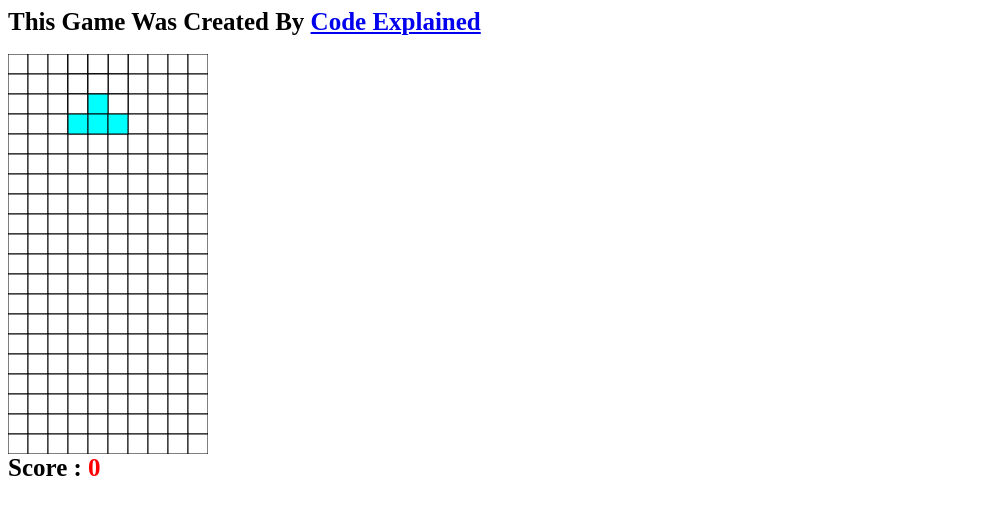
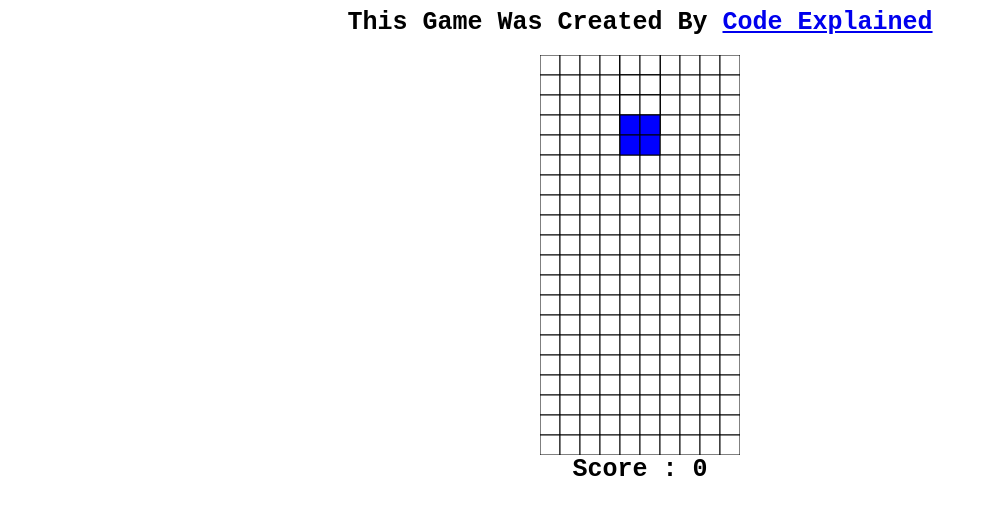
Before and after one commit to CodeExplainedRepo/Tetris-JavaScript, a plain HTML site: page index.html in a window 1280 px wide. Shown: the whole page, without its empty margins (0-986 px from the left). Drawn offline with Linux system fonts and the light colour scheme.

Commit message:
Comments added to the code

```diff
--- a/index.html
+++ b/index.html
@@ -1,14 +1,19 @@
 <html>
 <head>
-        <title>Tetris JavaScript Game</title>
+    <title>Tetris Game JS</title>
     <style>
         #score{
             display: inline-block;
-                color: red;
         }
         div{
             font-size: 25px;
             font-weight: bold;
+            font-family: monospace;
+            text-align: center;
+        }
+        canvas{
+            display: block;
+            margin:0 auto;
         }
     </style>
 </head>
--- a/tetris.js
+++ b/tetris.js
@@ -4,14 +4,14 @@ const scoreElement = document.getElementById("score");
 
 const ROW = 20;
 const COL = COLUMN = 10;
-const VACANT = "WHITE"; // the color of an empty square
-const SQ = SquareSize = 20;
+const SQ = squareSize = 20;
+const VACANT = "WHITE"; // color of an empty square
 
 // draw a square
-
 function drawSquare(x,y,color){
     ctx.fillStyle = color;
     ctx.fillRect(x*SQ,y*SQ,SQ,SQ);
+
     ctx.strokeStyle = "BLACK";
     ctx.strokeRect(x*SQ,y*SQ,SQ,SQ);
 }
@@ -19,7 +19,7 @@ function drawSquare(x,y,color){
 // create the board
 
 let board = [];
-for(r = 0; r < ROW; r++){
+for( r = 0; r <ROW; r++){
     board[r] = [];
     for(c = 0; c < COL; c++){
         board[r][c] = VACANT;
@@ -27,9 +27,8 @@ for(r = 0; r < ROW; r++){
 }
 
 // draw the board
-
 function drawBoard(){
-    for(r = 0; r < ROW; r++){
+    for( r = 0; r <ROW; r++){
         for(c = 0; c < COL; c++){
             drawSquare(c,r,board[r][c]);
         }
@@ -43,48 +42,50 @@ drawBoard();
 const PIECES = [
     [Z,"red"],
     [S,"green"],
-    [L,"yellow"],
-    [T,"cyan"],
-    [I,"orange"],
+    [T,"yellow"],
     [O,"blue"],
-    [J,"purple"]
-]
+    [L,"purple"],
+    [I,"cyan"],
+    [J,"orange"]
+];
 
-// random piece
+// generate random pieces
 
 function randomPiece(){
-    let r = randomN = Math.floor(Math.random() * PIECES.length); // num : 0 -> 6
-
-    return new Piece(PIECES[r][0] ,PIECES[r][1] );
+    let r = randomN = Math.floor(Math.random() * PIECES.length) // 0 -> 6
+    return new Piece( PIECES[r][0],PIECES[r][1]);
 }
 
 let p = randomPiece();
 
-// the object Piece
+// The Object Piece
 
 function Piece(tetromino,color){
     this.tetromino = tetromino;
-    this.tetrominoN = 0;
-    this.activeTetromino = this.tetromino[this.tetrominoN];
     this.color = color;
 
-    this.x = 3; // 3 squares from the left
-    this.y = -2; // -2 squares from the top
+    this.tetrominoN = 0; // we start from the first pattern
+    this.activeTetromino = this.tetromino[this.tetrominoN];
+
+    // we need to control the pieces
+    this.x = 3;
+    this.y = -2;
 }
 
 // fill function
 
 Piece.prototype.fill = function(color){
-    for(r = 0; r < this.activeTetromino.length; r++){
+    for( r = 0; r < this.activeTetromino.length; r++){
         for(c = 0; c < this.activeTetromino.length; c++){
+            // we draw only occupied squares
             if( this.activeTetromino[r][c]){
-                drawSquare(this.x + c, this.y + r, color);
+                drawSquare(this.x + c,this.y + r, color);
             }
         }
     }
 }
 
-// draw a piece
+// draw a piece to the board
 
 Piece.prototype.draw = function(){
     this.fill(this.color);
@@ -92,11 +93,12 @@ Piece.prototype.draw = function(){
 
 // undraw a piece
 
+
 Piece.prototype.unDraw = function(){
     this.fill(VACANT);
 }
 
-// move down the piece
+// move Down the piece
 
 Piece.prototype.moveDown = function(){
     if(!this.collision(0,1,this.activeTetromino)){
@@ -104,14 +106,23 @@ Piece.prototype.moveDown = function(){
         this.y++;
         this.draw();
     }else{
+        // we lock the piece and generate a new one
         this.lock();
         p = randomPiece();
     }
 
 }
 
-// move left
+// move Right the piece
+Piece.prototype.moveRight = function(){
+    if(!this.collision(1,0,this.activeTetromino)){
+        this.unDraw();
+        this.x++;
+        this.draw();
+    }
+}
 
+// move Left the piece
 Piece.prototype.moveLeft = function(){
     if(!this.collision(-1,0,this.activeTetromino)){
         this.unDraw();
@@ -120,106 +131,69 @@ Piece.prototype.moveLeft = function(){
     }
 }
 
-// move Right
-
-Piece.prototype.moveRight = function(){
-    if(!this.collision(1,0,this.activeTetromino)){
-        this.unDraw();
-        this.x++;
-        this.draw();
-    }
-}
-
-// rotate function
-
+// rotate the piece
 Piece.prototype.rotate = function(){
-    let nextPattern = this.tetromino[(this.tetrominoN + 1) % this.tetromino.length];
+    let nextPattern = this.tetromino[(this.tetrominoN + 1)%this.tetromino.length];
     let kick = 0;
 
     if(this.collision(0,0,nextPattern)){
-        if( this.x > COL/2){
-            // right wall
-            kick = -1;
+        if(this.x > COL/2){
+            // it's the right wall
+            kick = -1; // we need to move the piece to the left
         }else{
-            // left wall
-            kick = 1;
+            // it's the left wall
+            kick = 1; // we need to move the piece to the right
         }
     }
 
     if(!this.collision(kick,0,nextPattern)){
         this.unDraw();
         this.x += kick;
-        this.tetrominoN = (this.tetrominoN + 1) % this.tetromino.length;
+        this.tetrominoN = (this.tetrominoN + 1)%this.tetromino.length; // (0+1)%4 => 1
         this.activeTetromino = this.tetromino[this.tetrominoN];
         this.draw();
     }
 }
 
-// colision detection
-
-Piece.prototype.collision = function(x,y,piece){
-    for(r = 0; r < piece.length; r++){
-        for(c = 0; c < piece.length; c++){
-            // we skip the vacant squares
-            if( ! piece[r][c]){
-                continue;
-            }
-            let newX = this.x + c + x;
-            let newY = this.y + r + y;
-
-            if(newX < 0 || newX >= COL || newY >= ROW){
-                return true;
-            }
-            if(newY < 0){
-                // newY less than 0, will crash the game
-                continue;
-            }
-            if(board[newY][newX] != VACANT){
-                // the piece will hit a locked piece
-                return true;
-            }
-        }
-    }
-    return false;
-}
-
-// lock a piece;
-
 let score = 0;
 
-Piece.prototype.lock =function(){
-    for(r = 0; r < this.activeTetromino.length; r++){
+Piece.prototype.lock = function(){
+    for( r = 0; r < this.activeTetromino.length; r++){
         for(c = 0; c < this.activeTetromino.length; c++){
+            // we skip the vacant squares
             if( !this.activeTetromino[r][c]){
                 continue;
             }
+            // pieces to lock on top = game over
             if(this.y + r < 0){
                 alert("Game Over");
-                // stop the drop function
+                // stop request animation frame
                 gameOver = true;
                 break;
             }
-            board[this.y + r][this.x + c] = this.color;
+            // we lock the piece
+            board[this.y+r][this.x+c] = this.color;
         }
     }
-
-    // remove a full row
-    for( r = 0; r < ROW; r++){
+    // remove full rows
+    for(r = 0; r < ROW; r++){
         let isRowFull = true;
-        for(c = 0; c < COL; c++){
+        for( c = 0; c < COL; c++){
             isRowFull = isRowFull && (board[r][c] != VACANT);
         }
         if(isRowFull){
-            // move down all the rows above this row
+            // if the row is full
+            // we move down all the rows above it
             for( y = r; y > 1; y--){
                 for( c = 0; c < COL; c++){
-                    board[y][c] = board[y -1][c];
+                    board[y][c] = board[y-1][c];
                 }
             }
-            // top row has no row above it
+            // the top row board[0][..] has no row above it
             for( c = 0; c < COL; c++){
                 board[0][c] = VACANT;
             }
+            // increment the score
             score += 10;
         }
     }
@@ -230,45 +204,69 @@ Piece.prototype.lock =function(){
     scoreElement.innerHTML = score;
 }
 
-// control the piece
+// collision fucntion
+
+Piece.prototype.collision = function(x,y,piece){
+    for( r = 0; r < piece.length; r++){
+        for(c = 0; c < piece.length; c++){
+            // if the square is empty, we skip it
+            if(!piece[r][c]){
+                continue;
+            }
+            // coordinates of the piece after movement
+            let newX = this.x + c + x;
+            let newY = this.y + r + y;
+
+            // conditions
+            if(newX < 0 || newX >= COL || newY >= ROW){
+                return true;
+            }
+            // skip newY < 0; board[-1] will crush our game
+            if(newY < 0){
+                continue;
+            }
+            // check if there is a locked piece alrady in place
+            if( board[newY][newX] != VACANT){
+                return true;
+            }
+        }
+    }
+    return false;
+}
+
+// CONTROL the piece
+
 document.addEventListener("keydown",CONTROL);
 
 function CONTROL(event){
     if(event.keyCode == 37){
         p.moveLeft();
         dropStart = Date.now();
-
     }else if(event.keyCode == 38){
         p.rotate();
         dropStart = Date.now();
-
     }else if(event.keyCode == 39){
         p.moveRight();
         dropStart = Date.now();
-
     }else if(event.keyCode == 40){
         p.moveDown();
-
     }
 }
 
-// drop the piece every 1 sec
+// drop the piece every 1sec
 
 let dropStart = Date.now();
 let gameOver = false;
-
-function draw(){
+function drop(){
     let now = Date.now();
-
     let delta = now - dropStart;
-
-    if( delta > 1000 ){
+    if(delta > 1000){
         p.moveDown();
         dropStart = Date.now();
     }
-    if(! gameOver){
-        requestAnimationFrame(draw);
+    if( !gameOver){
+        requestAnimationFrame(drop);
     }
 }
 
-draw();
+drop();
```
Lines whose indentation alone changed are shown as unchanged.
